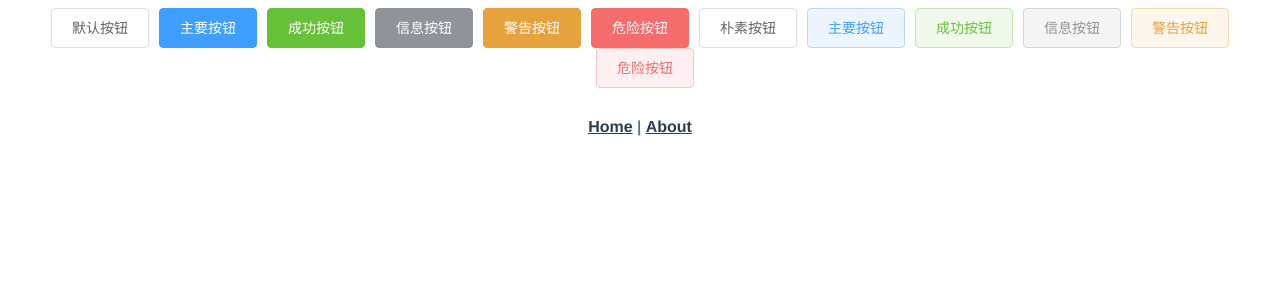
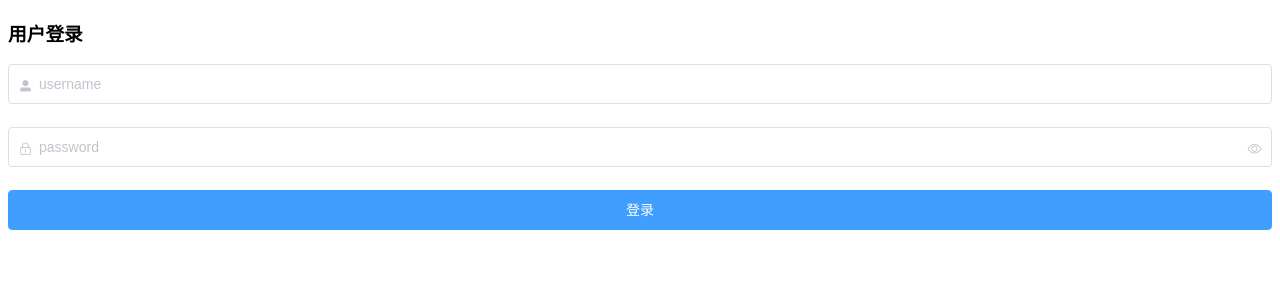
Before and after one commit to BaiWenShan666/VueAdmin, a Vue app in the folder vue-admin/: page /login in a window 1280 px wide. Shown: the top 300 px of the page. Built offline with nearby package versions, Linux system fonts and the light colour scheme.

Commit message:
feat：2-03构建登录页面UI结构

```diff
--- a/vue-admin/src/App.vue
+++ b/vue-admin/src/App.vue
@@ -1,44 +1,5 @@
 <template>
-  <div id="app">
-    <el-button>默认按钮</el-button>
-    <el-button type="primary">主要按钮</el-button>
-    <el-button type="success">成功按钮</el-button>
-    <el-button type="info">信息按钮</el-button>
-    <el-button type="warning">警告按钮</el-button>
-    <el-button type="danger">危险按钮</el-button>
-    <el-button plain>朴素按钮</el-button>
-    <el-button type="primary" plain>主要按钮</el-button>
-    <el-button type="success" plain>成功按钮</el-button>
-    <el-button type="info" plain>信息按钮</el-button>
-    <el-button type="warning" plain>警告按钮</el-button>
-    <el-button type="danger" plain>危险按钮</el-button>
-    <nav>
-      <router-link to="/">Home</router-link> |
-      <router-link to="/about">About</router-link>
-    </nav>
-    <router-view />
-  </div>
+  <router-view />
 </template>
 
-<style lang="scss">
-#app {
-  font-family: Avenir, Helvetica, Arial, sans-serif;
-  -webkit-font-smoothing: antialiased;
-  -moz-osx-font-smoothing: grayscale;
-  text-align: center;
-  color: #2c3e50;
-}
-
-nav {
-  padding: 30px;
-
-  a {
-    font-weight: bold;
-    color: #2c3e50;
-
-    &.router-link-exact-active {
-      color: #42b983;
-    }
-  }
-}
-</style>
+<style lang="scss"></style>
--- a/vue-admin/src/components/HelloWorld.vue
+++ /dev/null
@@ -1,130 +0,0 @@
-<template>
-  <div class="hello">
-    <h1>{{ msg }}</h1>
-    <p>
-      For a guide and recipes on how to configure / customize this project,<br />
-      check out the
-      <a href="https://cli.vuejs.org" target="_blank" rel="noopener"
-        >vue-cli documentation</a
-      >.
-    </p>
-    <h3>Installed CLI Plugins</h3>
-    <ul>
-      <li>
-        <a
-          href="https://github.com/vuejs/vue-cli/tree/dev/packages/%40vue/cli-plugin-babel"
-          target="_blank"
-          rel="noopener"
-          >babel</a
-        >
-      </li>
-      <li>
-        <a
-          href="https://github.com/vuejs/vue-cli/tree/dev/packages/%40vue/cli-plugin-router"
-          target="_blank"
-          rel="noopener"
-          >router</a
-        >
-      </li>
-      <li>
-        <a
-          href="https://github.com/vuejs/vue-cli/tree/dev/packages/%40vue/cli-plugin-vuex"
-          target="_blank"
-          rel="noopener"
-          >vuex</a
-        >
-      </li>
-      <li>
-        <a
-          href="https://github.com/vuejs/vue-cli/tree/dev/packages/%40vue/cli-plugin-eslint"
-          target="_blank"
-          rel="noopener"
-          >eslint</a
-        >
-      </li>
-    </ul>
-    <h3>Essential Links</h3>
-    <ul>
-      <li>
-        <a href="https://vuejs.org" target="_blank" rel="noopener">Core Docs</a>
-      </li>
-      <li>
-        <a href="https://forum.vuejs.org" target="_blank" rel="noopener"
-          >Forum</a
-        >
-      </li>
-      <li>
-        <a href="https://chat.vuejs.org" target="_blank" rel="noopener"
-          >Community Chat</a
-        >
-      </li>
-      <li>
-        <a href="https://twitter.com/vuejs" target="_blank" rel="noopener"
-          >Twitter</a
-        >
-      </li>
-      <li>
-        <a href="https://news.vuejs.org" target="_blank" rel="noopener">News</a>
-      </li>
-    </ul>
-    <h3>Ecosystem</h3>
-    <ul>
-      <li>
-        <a href="https://router.vuejs.org" target="_blank" rel="noopener"
-          >vue-router</a
-        >
-      </li>
-      <li>
-        <a href="https://vuex.vuejs.org" target="_blank" rel="noopener">vuex</a>
-      </li>
-      <li>
-        <a
-          href="https://github.com/vuejs/vue-devtools#vue-devtools"
-          target="_blank"
-          rel="noopener"
-          >vue-devtools</a
-        >
-      </li>
-      <li>
-        <a href="https://vue-loader.vuejs.org" target="_blank" rel="noopener"
-          >vue-loader</a
-        >
-      </li>
-      <li>
-        <a
-          href="https://github.com/vuejs/awesome-vue"
-          target="_blank"
-          rel="noopener"
-          >awesome-vue</a
-        >
-      </li>
-    </ul>
-  </div>
-</template>
-
-<script>
-export default {
-  name: "HelloWorld",
-  props: {
-    msg: String,
-  },
-};
-</script>
-
-<!-- Add "scoped" attribute to limit CSS to this component only -->
-<style scoped lang="scss">
-h3 {
-  margin: 40px 0 0;
-}
-ul {
-  list-style-type: none;
-  padding: 0;
-}
-li {
-  display: inline-block;
-  margin: 0 10px;
-}
-a {
-  color: #42b983;
-}
-</style>
--- a/vue-admin/src/router/index.js
+++ b/vue-admin/src/router/index.js
@@ -1,30 +1,36 @@
 import Vue from "vue";
 import VueRouter from "vue-router";
-import HomeView from "../views/HomeView.vue";
+import Login from "@/views/login";
 
 Vue.use(VueRouter);
 
-const routes = [
+
+/**
+  路由分为两种：
+        一种是静态路由：
+            不需要权限验证的路由（不管任意用户登录之后访问到的路由地址）
+        另一种是动态路由：
+            根据用户角色权限从后台返回出来的路由，我们称之为动态路由
+ **/
+
+
+
+/*
+ * 公开路由表
+ */
+const publicRoutes = [
+  // 登录
   {
-    path: "/",
-    name: "home",
-    component: HomeView,
-  },
-  {
-    path: "/about",
-    name: "about",
-    // route level code-splitting
-    // this generates a separate chunk (about.[hash].js) for this route
-    // which is lazy-loaded when the route is visited.
-    component: () =>
-      import(/* webpackChunkName: "about" */ "../views/AboutView.vue"),
+    path: "/login",
+    name: "login",
+    component: Login,
   },
 ];
 
 const router = new VueRouter({
   mode: "history",
   base: process.env.BASE_URL,
-  routes,
+  routes: publicRoutes,
 });
 
 export default router;
--- a/vue-admin/src/views/AboutView.vue
+++ /dev/null
@@ -1,5 +0,0 @@
-<template>
-  <div class="about">
-    <h1>This is an about page</h1>
-  </div>
-</template>
--- a/vue-admin/src/views/HomeView.vue
+++ /dev/null
@@ -1,18 +0,0 @@
-<template>
-  <div class="home">
-    <img alt="Vue logo" src="../assets/logo.png" />
-    <HelloWorld msg="Welcome to Your Vue.js App" />
-  </div>
-</template>
-
-<script>
-// @ is an alias to /src
-import HelloWorld from "@/components/HelloWorld.vue";
-
-export default {
-  name: "HomeView",
-  components: {
-    HelloWorld,
-  },
-};
-</script>
--- /dev/null
+++ b/vue-admin/src/views/login/index.vue
@@ -0,0 +1,44 @@
+<template>
+  <div class="login-wrapper">
+    <div class="login-wrapper-form">
+      <!-- title -->
+      <div class="title-container">
+        <h3 class="title">用户登录</h3>
+      </div>
+      <el-form>
+        <!-- username -->
+        <el-form-item>
+          <el-input placeholder="username" type="text">
+            <i slot="prefix" class="el-input__icon el-icon-user-solid" />
+          </el-input>
+        </el-form-item>
+        <!-- password -->
+        <el-form-item>
+          <el-input placeholder="password" type="password">
+            <i slot="prefix" class="el-input__icon el-icon-lock" />
+            <i slot="suffix" class="el-input__icon el-icon-view" />
+          </el-input>
+        </el-form-item>
+        <!-- button -->
+        <el-form-item>
+          <el-button type="primary" style="width: 100%">登录</el-button>
+        </el-form-item>
+      </el-form>
+    </div>
+  </div>
+</template>
+
+<script>
+export default {
+  components: {},
+  data() {
+    return {};
+  },
+  computed: {},
+  created() {},
+  mounted() {},
+  methods: {},
+};
+</script>
+
+<style scoped lang="scss"></style>
--- a/vue-admin/vue.config.js
+++ b/vue-admin/vue.config.js
@@ -1,4 +1,6 @@
 const { defineConfig } = require("@vue/cli-service");
 module.exports = defineConfig({
   transpileDependencies: true,
+  // 关闭eslint
+  lintOnSave: false
 });
```
